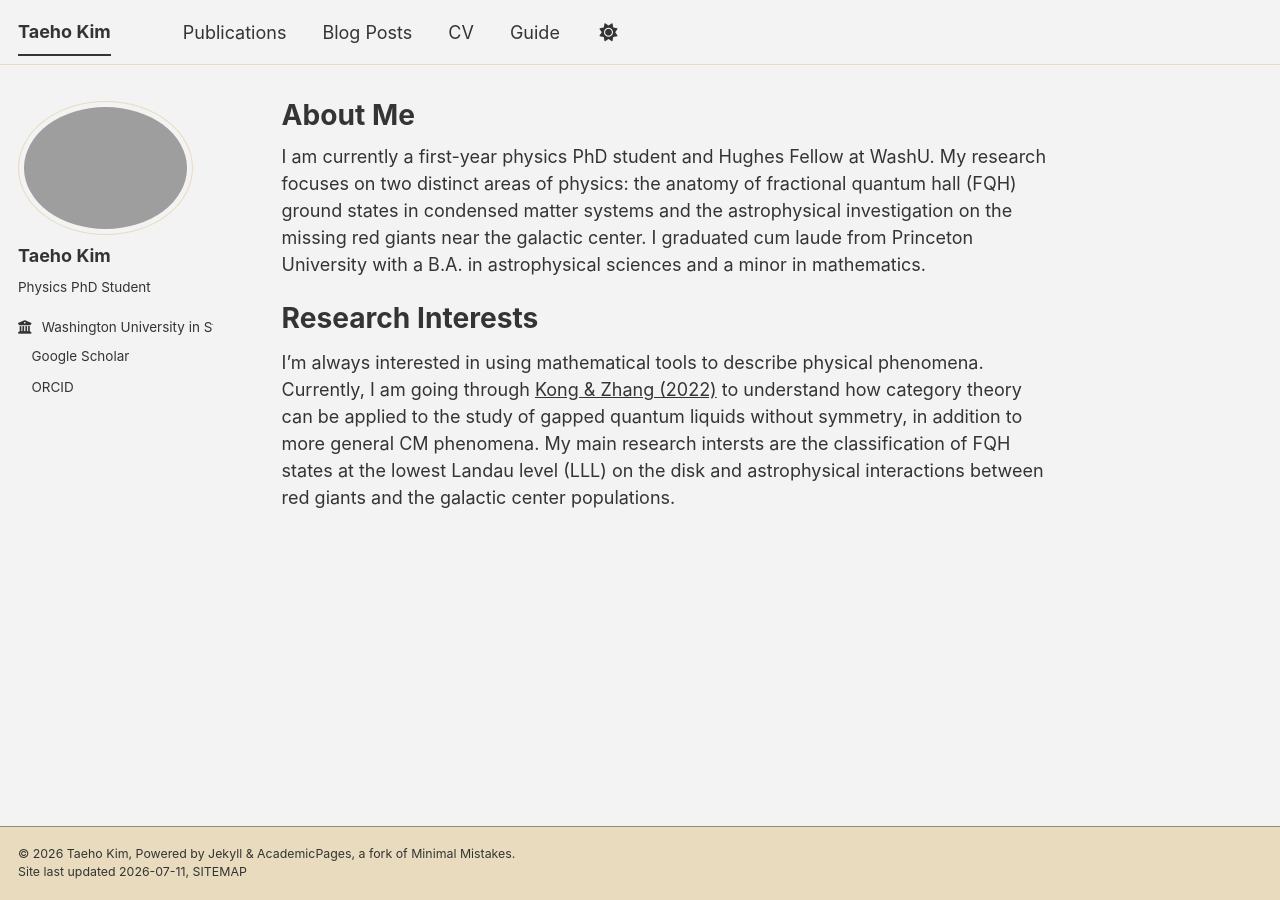
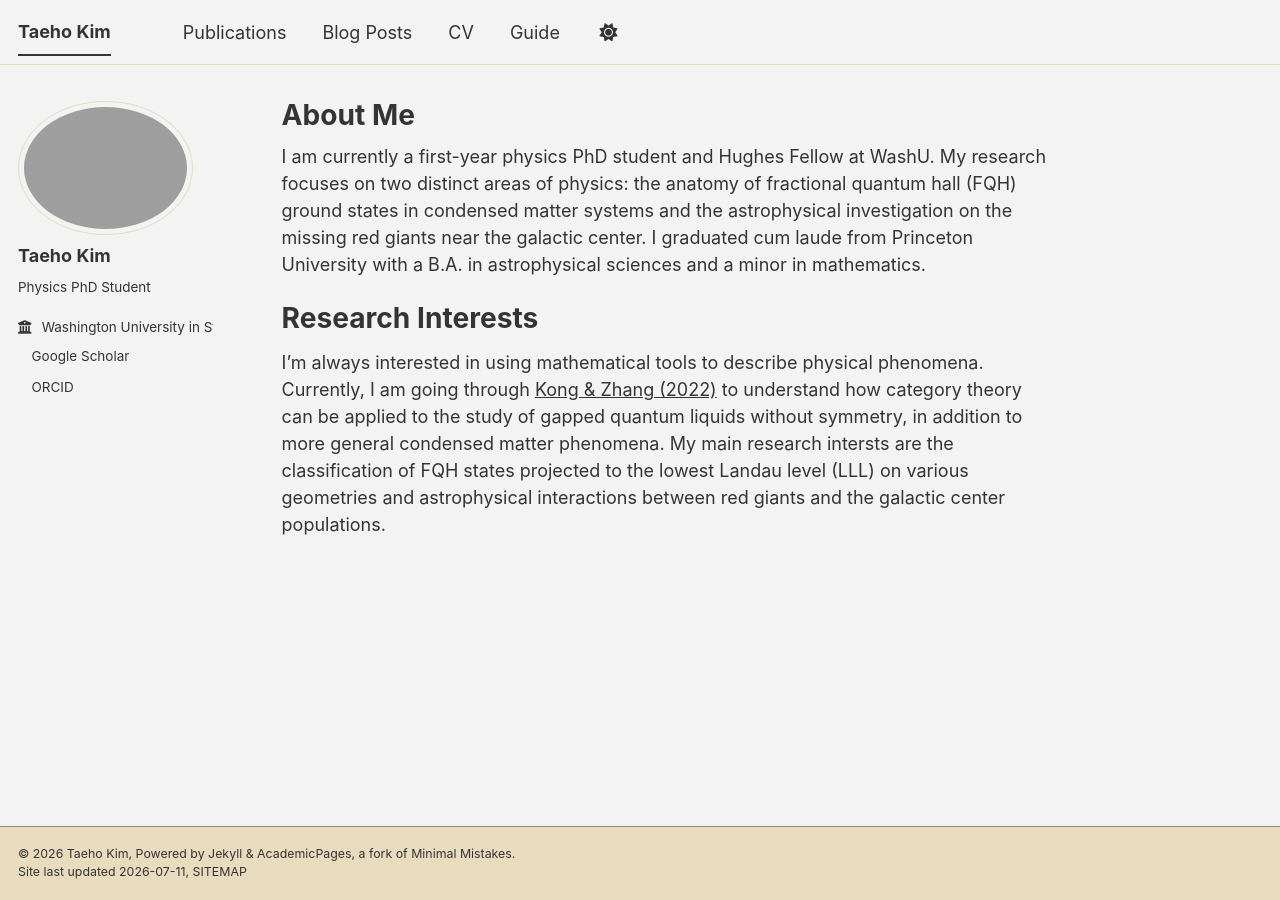
Before and after one commit to tk3411/tk3411.github.io, a Jekyll site: the page built from _pages/about.md, in a window 1280 px wide. Built offline with Jekyll 4.4.1, drawn with Linux system fonts in a browser that asks for light colours; a style sheet for code colours, icons or effects is not loaded.

Commit message:
Update about.md

```diff
--- a/_pages/about.md
+++ b/_pages/about.md
@@ -11,4 +11,4 @@ I am currently a first-year physics PhD student and Hughes Fellow at WashU. My r
 
 Research Interests
 ======
-I'm always interested in using mathematical tools to describe physical phenomena. Currently, I am going through [Kong & Zhang (2022)]([url](https://arxiv.org/abs/2205.05565)) to understand how category theory can be applied to the study of gapped quantum liquids without symmetry, in addition to more general CM phenomena. My main research intersts are the classification of FQH states at the lowest Landau level (LLL) on the disk and astrophysical interactions between red giants and the galactic center populations.
+I'm always interested in using mathematical tools to describe physical phenomena. Currently, I am going through [Kong & Zhang (2022)]([url](https://arxiv.org/abs/2205.05565)) to understand how category theory can be applied to the study of gapped quantum liquids without symmetry, in addition to more general condensed matter phenomena. My main research intersts are the classification of FQH states projected to the lowest Landau level (LLL) on various geometries and astrophysical interactions between red giants and the galactic center populations.
```
